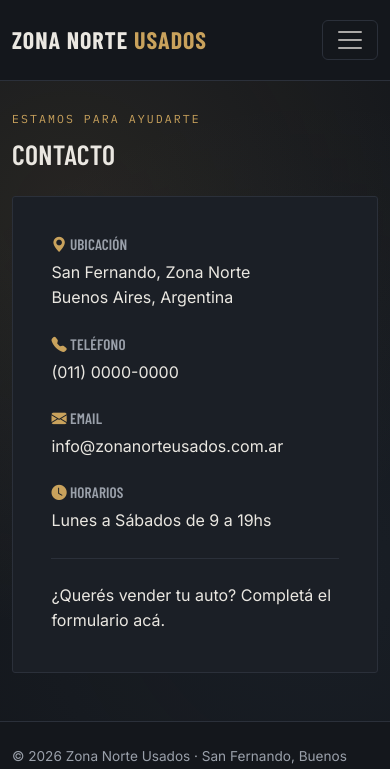
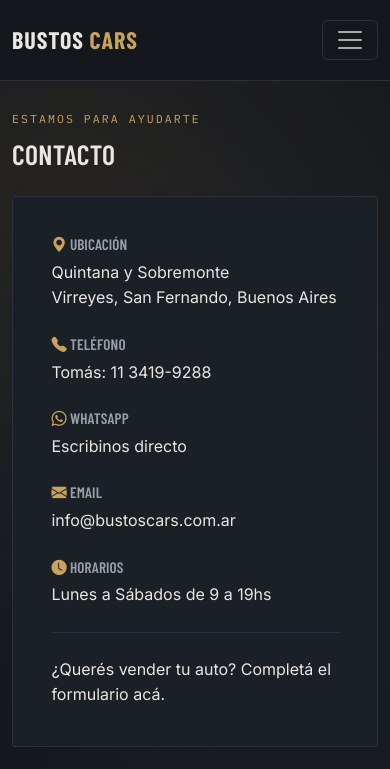
Before and after one commit to nnoqatesting/Tomasbustos, a Django app: page /contacto/ in a window 390 px wide. Shown: the top 769 px of the page. Run offline with Django 5.2, Linux system fonts and the light colour scheme.

Commit message:
Actualizacion de contactos

```diff
--- a/autos/templates/autos/base.html
+++ b/autos/templates/autos/base.html
@@ -4,7 +4,7 @@
 <head>
   <meta charset="UTF-8">
   <meta name="viewport" content="width=device-width, initial-scale=1.0">
-  <title>{% block title %}Concesionaria Zona Norte{% endblock %}</title>
+  <title>{% block title %}Bustos Cars{% endblock %}</title>
 
   <!-- Bootstrap 5 CDN -->
   <link href="https://cdn.jsdelivr.net/npm/bootstrap@5.3.3/dist/css/bootstrap.min.css" rel="stylesheet">
@@ -25,7 +25,7 @@
   <nav class="navbar navbar-expand-lg navbar-concesionaria sticky-top py-3">
     <div class="container">
       <a class="navbar-brand" href="{% url 'autos:catalogo' %}">
-        Zona Norte <span class="marca-acento">Usados</span>
+        Bustos <span class="marca-acento">Cars</span>
       </a>
       <button class="navbar-toggler" type="button" data-bs-toggle="collapse" data-bs-target="#navbarMenu">
         <span class="navbar-toggler-icon"></span>
@@ -74,7 +74,7 @@
   <!-- FOOTER -->
   <footer class="footer-concesionaria py-4 mt-5">
     <div class="container d-flex flex-column flex-md-row justify-content-between align-items-center">
-      <p class="mb-2 mb-md-0">&copy; {% now "Y" %} Zona Norte Usados · San Fernando, Buenos Aires</p>
+      <p class="mb-2 mb-md-0">&copy; {% now "Y" %} Bustos Cars · San Fernando, Buenos Aires</p>
       <div>
         <a href="{% url 'autos:contacto' %}" class="me-3"><i class="bi bi-telephone-fill"></i> Contacto</a>
         <a href="{% url 'autos:quienes_somos' %}"><i class="bi bi-people-fill"></i> Quiénes Somos</a>
--- a/autos/templates/autos/contacto.html
+++ b/autos/templates/autos/contacto.html
@@ -1,30 +1,39 @@
 {% extends "autos/base.html" %}
 
-{% block title %}Contacto · Zona Norte Usados{% endblock %}
+{% block title %}Contacto · Bustos Cars{% endblock %}
 
 {% block content %}
 
-  <div class="row justify-content-center">
-    <div class="col-12 col-lg-8">
-      <span class="eyebrow">Estamos para ayudarte</span>
-      <h1 class="mb-4">Contacto</h1>
+  <span class="eyebrow">Estamos para ayudarte</span>
+  <h1 class="mb-4">Contacto</h1>
 
-      <div class="tarjeta-contacto">
+  <div class="row g-4">
+    <!-- INFORMACIÓN -->
+    <div class="col-12 col-lg-6">
+      <div class="tarjeta-contacto h-100">
         <div class="row g-4">
           <div class="col-md-6">
             <h5><i class="bi bi-geo-alt-fill" style="color: var(--acento);"></i> Ubicación</h5>
-            <p class="mb-0">San Fernando, Zona Norte<br>Buenos Aires, Argentina</p>
+            <p class="mb-0">Quintana y Sobremonte<br>Virreyes, San Fernando, Buenos Aires</p>
           </div>
           <div class="col-md-6">
             <h5><i class="bi bi-telephone-fill" style="color: var(--acento);"></i> Teléfono</h5>
             <p class="mb-0">
-              <a href="tel:+541100000000">(011) 0000-0000</a>
+              <a href="tel:+541134199288">Tomás: 11 3419-9288</a>
+            </p>
+          </div>
+          <div class="col-md-6">
+            <h5><i class="bi bi-whatsapp" style="color: var(--acento);"></i> WhatsApp</h5>
+            <p class="mb-0">
+              <a href="https://wa.me/5491134199288?text=Hola%20Bustos%20Cars%2C%20quer%C3%ADa%20consultar%20por%20un%20auto" target="_blank" rel="noopener">
+                Escribinos directo
+              </a>
             </p>
           </div>
           <div class="col-md-6">
             <h5><i class="bi bi-envelope-fill" style="color: var(--acento);"></i> Email</h5>
             <p class="mb-0">
-              <a href="mailto:info@zonanorteusados.com.ar">info@zonanorteusados.com.ar</a>
+              <a href="mailto:info@bustoscars.com.ar">info@bustoscars.com.ar</a>
             </p>
           </div>
           <div class="col-md-6">
@@ -40,6 +49,18 @@
         </p>
       </div>
     </div>
+
+    <!-- MAPA -->
+    <div class="col-12 col-lg-6">
+      <div class="mapa-contacto">
+        <iframe
+          src="https://www.google.com/maps?q=Quintana+y+Sobremonte,+Virreyes,+San+Fernando,+Buenos+Aires&output=embed"
+          loading="lazy"
+          referrerpolicy="no-referrer-when-downgrade"
+          title="Ubicación de Bustos Cars en Quintana y Sobremonte, Virreyes"
+        ></iframe>
+      </div>
+    </div>
   </div>
 
 {% endblock %}
--- a/autos/templates/autos/detalle_auto.html
+++ b/autos/templates/autos/detalle_auto.html
@@ -1,6 +1,6 @@
 {% extends "autos/base.html" %}
 
-{% block title %}{{ auto.marca }} {{ auto.modelo }} {{ auto.anio }} · Zona Norte Usados{% endblock %}
+{% block title %}{{ auto.marca }} {{ auto.modelo }} {{ auto.anio }} · Bustos Cars{% endblock %}
 
 {% block content %}
 
--- a/autos/templates/autos/quienes_somos.html
+++ b/autos/templates/autos/quienes_somos.html
@@ -1,6 +1,6 @@
 {% extends "autos/base.html" %}
 
-{% block title %}Quiénes Somos · Zona Norte Usados{% endblock %}
+{% block title %}Quiénes Somos · Bustos Cars{% endblock %}
 
 {% block content %}
 
--- a/autos/templates/autos/vende_tu_auto.html
+++ b/autos/templates/autos/vende_tu_auto.html
@@ -1,6 +1,6 @@
 {% extends "autos/base.html" %}
 
-{% block title %}Vendé tu Auto · Zona Norte Usados{% endblock %}
+{% block title %}Vendé tu Auto · Bustos Cars{% endblock %}
 
 {% block content %}
 
--- a/static/js/main.js
+++ b/static/js/main.js
@@ -1,5 +1,5 @@
 /**
- * Zona Norte Usados — interacciones del sitio.
+ * Bustos Cars — interacciones del sitio.
  *
  * 1) Efecto "odómetro": los precios y kilómetros (marcados con
  *    data-odometro) cuentan desde 0 hasta su valor real la primera
```
Also changed, not shown: autos/templates/autos/catalogo.html (+16 -12 lines), static/css/estilos.css (+46 -58 lines), README.md, static/img/hero-golf.jpg.
